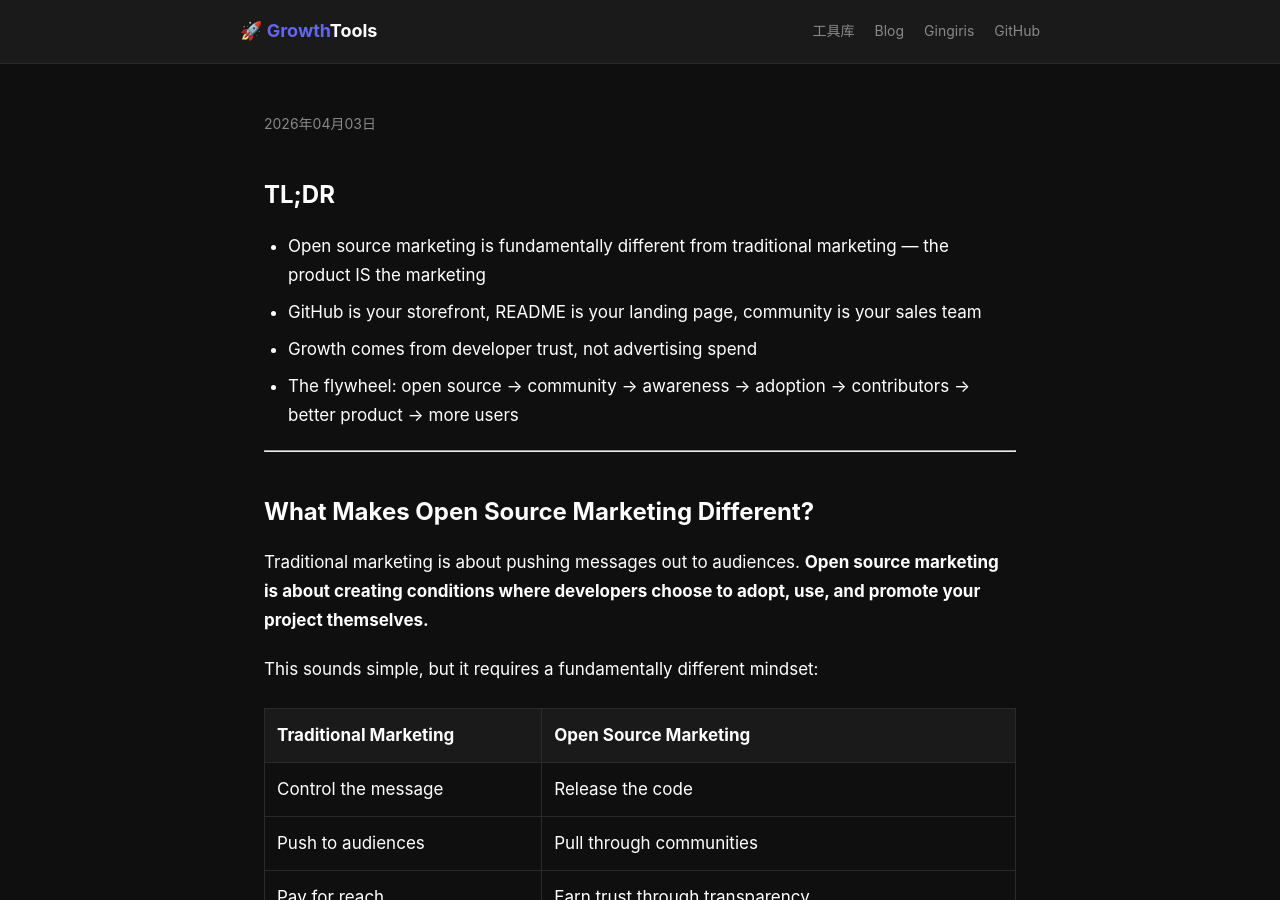
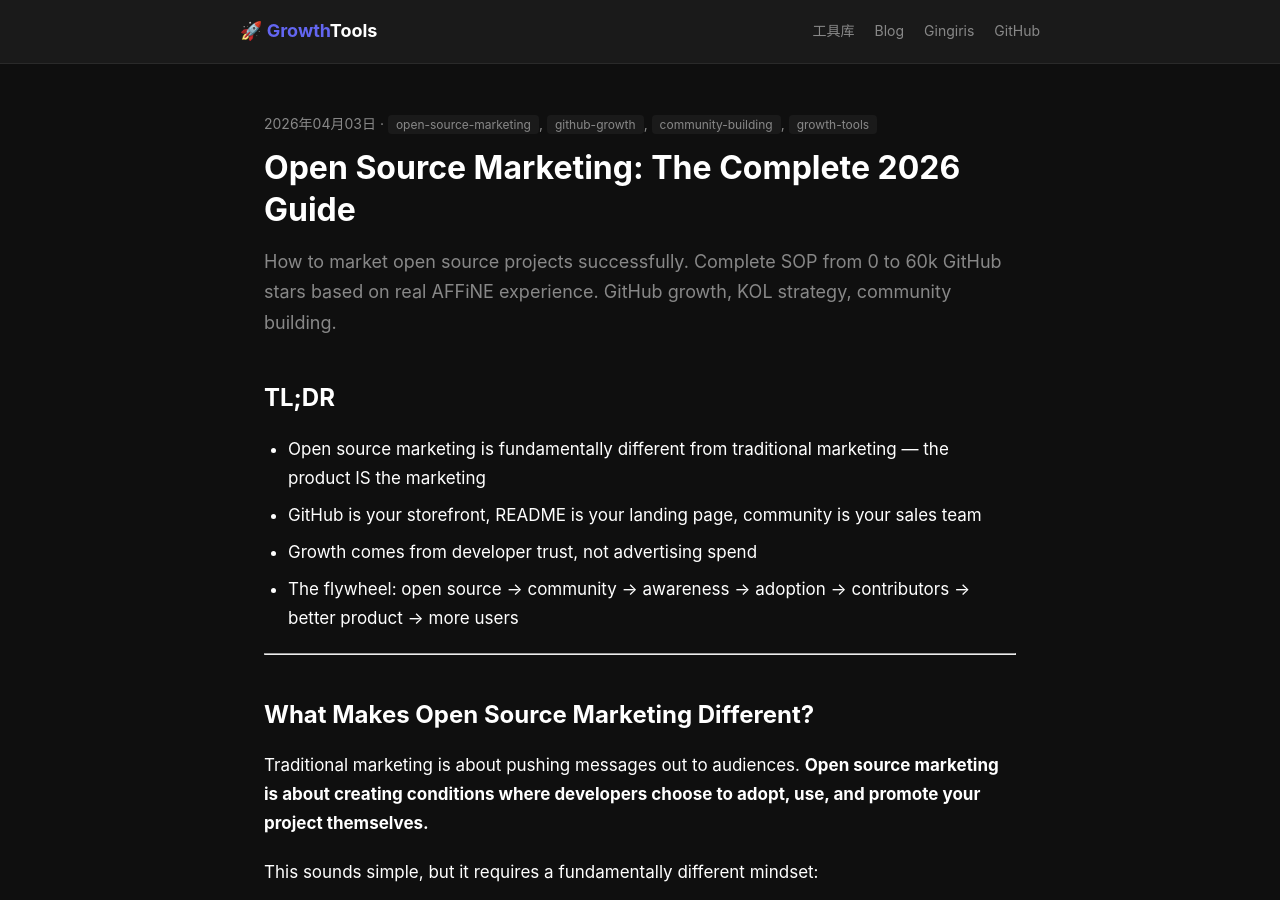
Before and after one commit to Gingiris/growth-tools, a Jekyll site: the page built from _posts/2026-04-03-open-source-marketing-the-complete-guide.md, in a window 1280 px wide and 900 px high. Built offline with Jekyll 4.4.1, drawn with Linux system fonts in a browser that asks for light colours.

Commit message:
fix: close unclosed YAML quotes in developer-marketing and open-source-marketing frontmatter (Jekyll build was failing)

```diff
--- a/_posts/2026-04-03-open-source-marketing-the-complete-guide.md
+++ b/_posts/2026-04-03-open-source-marketing-the-complete-guide.md
@@ -1,6 +1,6 @@
 ---
 title: "Open Source Marketing: The Complete 2026 Guide"
-description: "How to market open source projects successfully. Complete SOP from 0 to 60k GitHub stars based on real AFFiNE experience. GitHub growth, KOL strategy, community building.
+description: "How to market open source projects successfully. Complete SOP from 0 to 60k GitHub stars based on real AFFiNE experience. GitHub growth, KOL strategy, community building."
 date: 2026-04-03
 tags: [open-source-marketing, github-growth, community-building, growth-tools]
 canonical_url: https://gingiris.github.io/growth-tools/blog/2026/04/2026-04-03-open-source-marketing-the-complete-guide/
@@ -196,7 +196,7 @@
 ### 7. Build Your Community Infrastructure
 
 | Channel | Purpose | When to Start |
-|---------|---------|--------------|
+|---------|---------|---------------|
 | GitHub Discussions | Feature requests, Q&A | Day 1 |
 | Discord/Slack | Real-time chat, community | When you have 100+ active users |
 | Twitter | Updates, community connection | Day 1 |
```
Also changed, not shown: _posts/2026-04-03-developer-marketing-how-to-reach-technical-audiences.md (+1 -1 lines).
